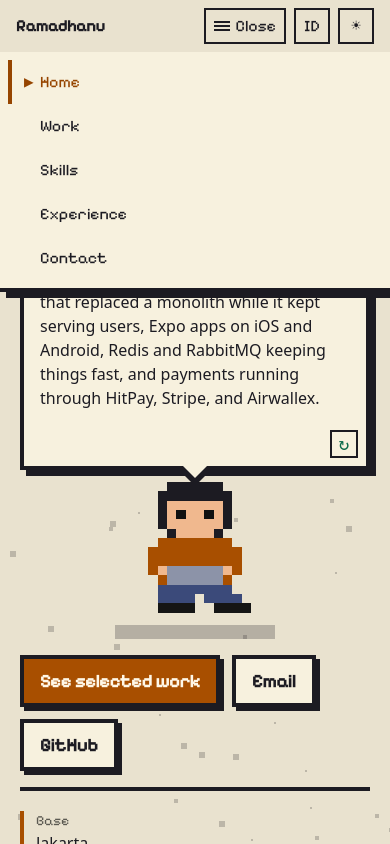
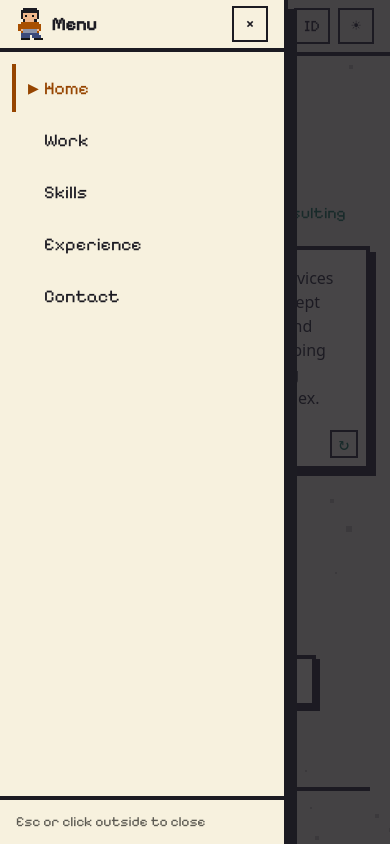
Before and after one commit to RZID/RZID, a React (Vite) app: page / in a window 390 px wide. Both pictures are taken after a click on the button "Menu". Shown: the top 844 px of the page. Built offline with nearby package versions, Linux system fonts and the light colour scheme.

Commit message:
feat: replace mobile dropdown with arcade sidebar

```diff
--- a/src/components/layout/header.tsx
+++ b/src/components/layout/header.tsx
@@ -1,4 +1,5 @@
 import { useEffect, useRef, useState, type CSSProperties, type MouseEvent } from 'react'
+import { PixelAvatar } from '@/components/ui/pixel-avatar'
 import { profile } from '@/content/profile'
 import { nav, ui } from '@/content/site'
 import { useActiveSection } from '@/hooks/use-active-section'
@@ -16,6 +17,7 @@ export const Header = () => {
   const reduced = useReducedMotion()
   const barRef = useRef<HTMLDivElement>(null)
   const headerRef = useRef<HTMLElement>(null)
+  const menuCloseRef = useRef<HTMLButtonElement>(null)
   const [menuOpen, setMenuOpen] = useState(false)
   const [themeWipe, setThemeWipe] = useState<{ id: number; x: number; y: number } | null>(null)
   const [languageSwap, setLanguageSwap] = useState<{ id: number; label: string } | null>(null)
@@ -117,6 +119,8 @@ export const Header = () => {
       return
     }
 
+    menuCloseRef.current?.focus()
+
     const onKeyDown = (event: KeyboardEvent) => {
       if (event.key === 'Escape') {
         setMenuOpen(false)
@@ -160,7 +164,7 @@ export const Header = () => {
         aria-current={isActive ? 'location' : undefined}
         className={cn(
           'group inline-flex items-center font-pixel text-base',
-          stacked ? 'min-h-11 w-full gap-1 border-l-4 px-3 py-2' : 'px-2 py-1',
+          stacked ? 'min-h-12 w-full gap-1 border-l-4 px-3 py-2 text-lg' : 'px-2 py-1',
           isActive
             ? cn('text-accent-text', stacked && 'border-accent-text bg-panel')
             : cn('hover:text-accent-text', stacked && 'border-transparent hover:bg-panel'),
@@ -235,13 +239,43 @@ export const Header = () => {
       </div>
 
       {menuOpen ? (
-        <nav
-          id="mobile-menu"
-          aria-label={t(ui.primaryNav)}
-          className="menu-drop absolute top-full right-0 left-0 flex flex-col border-b-4 border-ink bg-panel px-2 py-2 shadow-hard lg:hidden"
-        >
-          {nav.map((item) => navLink(item, true))}
-        </nav>
+        <div className="fixed inset-0 z-50 lg:hidden">
+          <button
+            type="button"
+            aria-label={t(ui.closeMenu)}
+            onClick={() => setMenuOpen(false)}
+            className="menu-scrim absolute inset-0 bg-shadow/80"
+          />
+          <aside
+            id="mobile-menu"
+            aria-label={t(ui.primaryNav)}
+            className="menu-panel absolute inset-y-0 left-0 flex w-72 max-w-[85vw] flex-col border-r-4 border-ink bg-panel shadow-hard-lg"
+          >
+            <div className="flex h-13 items-center justify-between border-b-4 border-ink px-4">
+              <span className="flex items-center gap-2">
+                <span aria-hidden>
+                  <PixelAvatar className="h-8 w-auto" />
+                </span>
+                <span className="font-pixel text-lg font-bold">{t(ui.menu)}</span>
+              </span>
+              <button
+                ref={menuCloseRef}
+                type="button"
+                aria-label={t(ui.closeMenu)}
+                onClick={() => setMenuOpen(false)}
+                className="flex size-9 items-center justify-center border-2 border-ink font-pixel text-base"
+              >
+                ×
+              </button>
+            </div>
+            <nav className="flex flex-1 flex-col gap-1 p-3">
+              {nav.map((item) => navLink(item, true))}
+            </nav>
+            <p className="border-t-4 border-ink px-4 py-3 font-pixel text-sm text-muted">
+              {t(ui.menuHint)}
+            </p>
+          </aside>
+        </div>
       ) : null}
 
       {!reduced && themeWipe !== null ? (
--- a/src/content/site.ts
+++ b/src/content/site.ts
@@ -115,6 +115,10 @@ export const ui: UiText = {
   primaryNav: { id: 'Menu utama', en: 'Primary' },
   menu: { id: 'Menu', en: 'Menu' },
   closeMenu: { id: 'Tutup', en: 'Close' },
+  menuHint: {
+    id: 'Esc atau klik luar untuk tutup',
+    en: 'Esc or click outside to close',
+  },
   skipToContent: { id: 'Lewati ke konten', en: 'Skip to content' },
   themeToggle: {
     id: 'Ganti tema terang atau gelap',
--- a/src/styles/index.css
+++ b/src/styles/index.css
@@ -168,18 +168,29 @@
   }
 }
 
-.menu-drop {
-  animation: menu-drop 240ms steps(4) both;
+.menu-scrim {
+  animation: menu-scrim 240ms steps(4) both;
 }
 
-@keyframes menu-drop {
+.menu-panel {
+  animation: menu-panel 320ms steps(6) both;
+}
+
+@keyframes menu-scrim {
   from {
     opacity: 0;
-    transform: translateY(-8px);
   }
   to {
     opacity: 1;
-    transform: translateY(0);
+  }
+}
+
+@keyframes menu-panel {
+  from {
+    transform: translateX(-100%);
+  }
+  to {
+    transform: translateX(0);
   }
 }
 
--- a/src/types/content.ts
+++ b/src/types/content.ts
@@ -75,6 +75,7 @@ export type UiText = {
   primaryNav: Localized
   menu: Localized
   closeMenu: Localized
+  menuHint: Localized
   skipToContent: Localized
   themeToggle: Localized
   language: Localized
```
Also changed, not shown: 2 other files (tests, documents, lock files or other folders).
